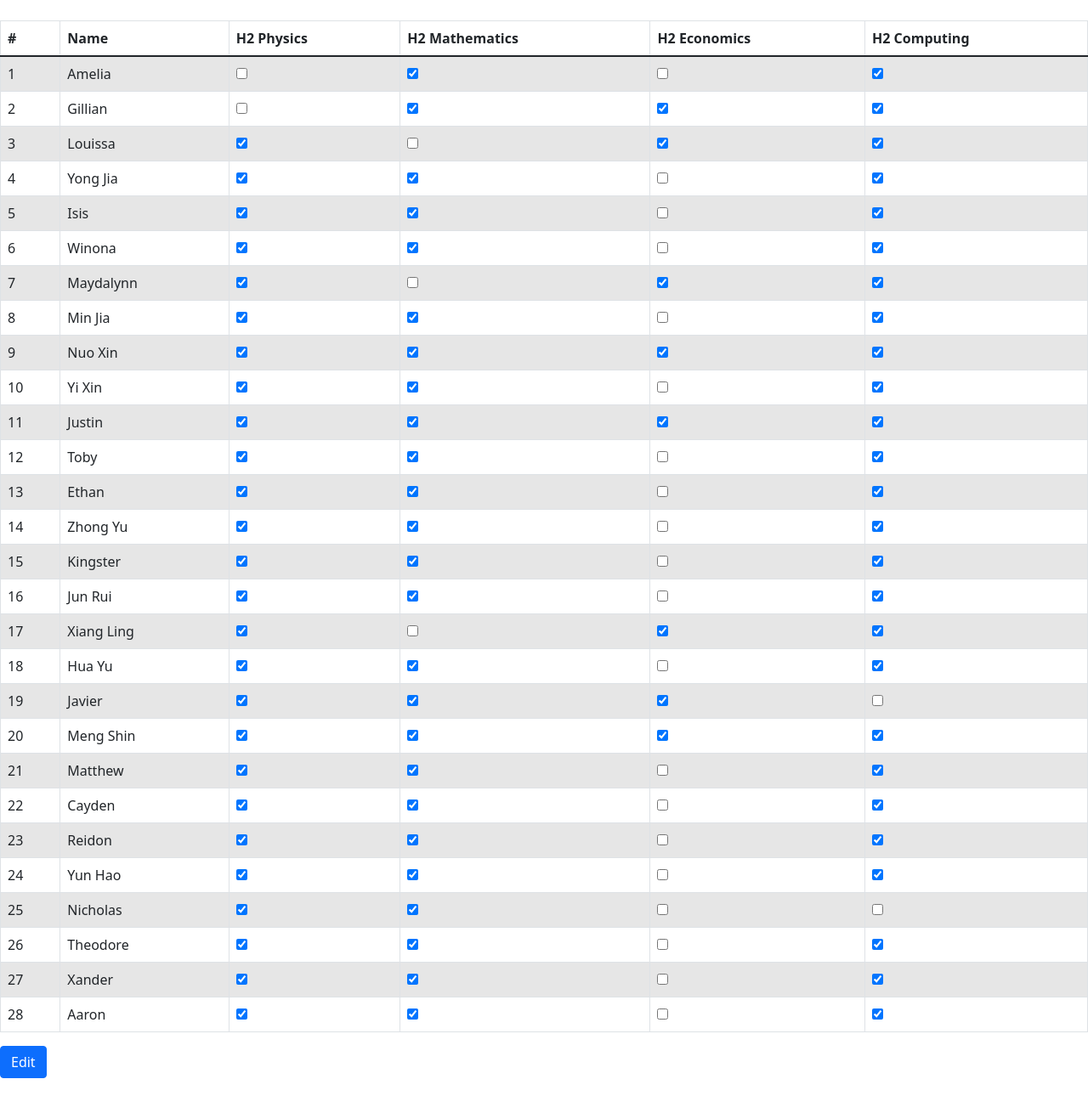
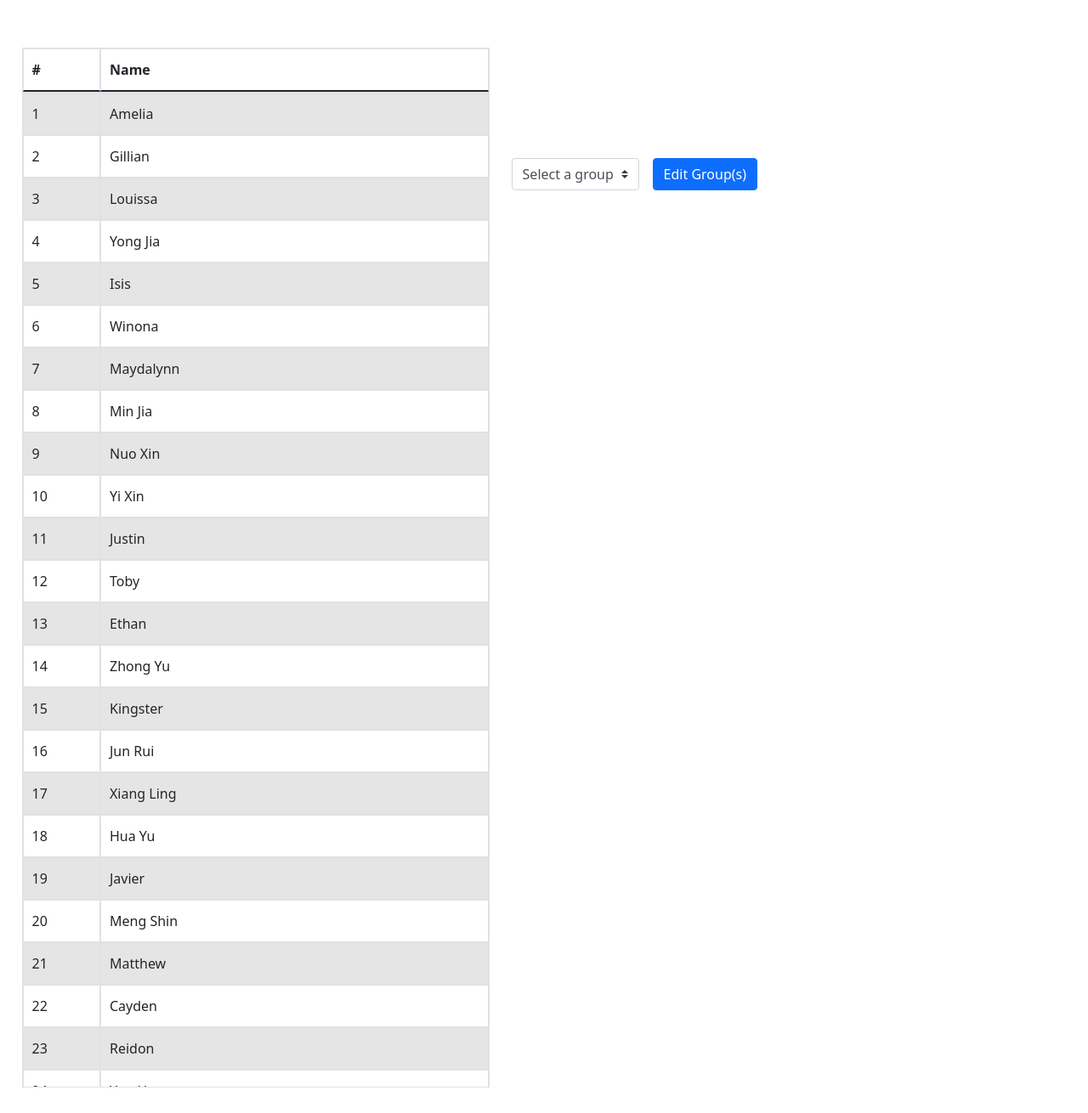
Before and after one commit to LimMengShin/235c33, a Flask app: page /edit in a window 1280 px wide. Shown: the part 56-1366 px from the top of the page at 85% size. Run offline with Flask 3, Linux system fonts and the light colour scheme; data comes from the database, SQL or seed files in the repository; both versions use the stored data as it was after the commit.

Commit message:
Improve edit page.
Make column change dynamically instead of show all at once.

```diff
--- a/Class Site/static/css/style.css
+++ b/Class Site/static/css/style.css
@@ -1,12 +1,5 @@
 body {
     font-family: Arial, Helvetica, sans-serif;
-}
-
-#funds_table {
-    float: left;
-    width: 40vw;
-    margin-left: 2vw;
-    padding-top: 2vh;
 }
 
 .submission {
@@ -20,6 +13,10 @@
 }
 
 #funds_table {
+    float: left;
+    width: 43vw;
+    margin-left: 2vw;
+    padding-top: 2vh;
     table-layout: auto;
     border-collapse: collapse;
     text-align: left;
--- a/Class Site/templates/edit.html
+++ b/Class Site/templates/edit.html
@@ -1,4 +1,8 @@
 {% extends "layout.html" %}
+
+{% block onload %}
+onload="onLoadFunc()"
+{% endblock %}
 
 {% block title %}
 Edit
@@ -6,34 +10,99 @@
 
 {% block body %}
 <form action="/edit" method="post" class="form">
-    <div id="edit_table">
+    <div id="funds_table">
         <table id="fixed_header" class="table-striped table table-bordered">
             <thead>
-                <tr>
+                <tr class="rm_lr">
                     <th>#</th>
                     <th>Name</th>
-                    <th>H2 Physics</th>
-                    <th>H2 Mathematics</th>
-                    <th>H2 Economics</th>
-                    <th>H2 Computing</th>
+                    <th class="h2_physics">H2 Physics</th>
+                    <th class="h2_math">H2 Mathematics</th>
+                    <th class="h2_econs">H2 Economics</th>
+                    <th class="h2_comp">H2 Computing</th>
                 </tr>
             </thead>
             <tbody>
                 {% for name in names %}
-                <tr>
+                <tr class="rm_lr">
                     <td>{{ loop.index }}</td>
                     <td>{{ name }}</td>
-                    <td><input type="checkbox" name="h2_physics" value="{{ loop.index }}" {{ "checked" if loop.index in students_h2_phy }}></td>
-                    <td><input type="checkbox" name="h2_math" value="{{ loop.index }}" {{ "checked" if loop.index in students_h2_math }}></td>
-                    <td><input type="checkbox" name="h2_econs" value="{{ loop.index }}" {{ "checked" if loop.index in students_h2_econs }}></td>
-                    <td><input type="checkbox" name="h2_comp" value="{{ loop.index }}" {{ "checked" if loop.index in students_h2_comp }}></td>
+                    <td class="h2_physics"><input type="checkbox" name="h2_physics" value="{{ loop.index }}" {{ "checked" if loop.index in students_h2_phy }}></td>
+                    <td class="h2_math"><input type="checkbox" name="h2_math" value="{{ loop.index }}" {{ "checked" if loop.index in students_h2_math }}></td>
+                    <td class="h2_econs"><input type="checkbox" name="h2_econs" value="{{ loop.index }}" {{ "checked" if loop.index in students_h2_econs }}></td>
+                    <td class="h2_comp"><input type="checkbox" name="h2_comp" value="{{ loop.index }}" {{ "checked" if loop.index in students_h2_comp }}></td>
                 </tr>
                 {% endfor %}
             </tbody>
         </table>
     </div>
-    <div class="form-group">
-        <input type="submit" value="Edit" class="btn btn-primary">
+    <div class="form-group d-sm-flex submission">
+        <select class="custom-select mr-3" name="select_group" id="select_group" onchange="getGroupOption()">
+            <option selected value="" disabled >Select a group</option>
+            <option value="h2_physics">H2 Physics</option>
+            <option value="h2_math">H2 Math</option>
+            <option value="h2_econs">H2 Econs</option>
+            <option value="h2_comp">H2 Comp</option>
+        </select>
+        <div class="form-group">
+            <input type="submit" value="Edit Group(s)" class="btn btn-primary">
+        </div>
     </div>
+
 </form>
+
+<script type="text/javascript">
+    function onLoadFunc() {
+        var hide_col_a = document.querySelectorAll("#funds_table tbody tr");
+        var hide_col_b = document.querySelectorAll("#funds_table thead tr");
+
+        hide_col_a.forEach(elem => {
+            elem.style.gridTemplateColumns = "0.5fr 2.5fr"
+        });
+
+        hide_col_b.forEach(elem => {
+            elem.style.gridTemplateColumns = "0.5fr 2.5fr"
+        });
+
+        const sbj_list = ["h2_physics", "h2_econs", "h2_math", "h2_comp"];
+        var cols=document.getElementById("select_group").value;
+
+
+        for (var i=0; i<sbj_list.length; i++) {
+            var this_col = document.getElementsByClassName(sbj_list[i]);
+            for(var j=0;j<this_col.length; j++) {
+                this_col[j].style.display="none";
+            }
+        }
+    }
+
+    function getGroupOption() {
+        const sbj_list = ["h2_physics", "h2_econs", "h2_math", "h2_comp"];
+        var cols=document.getElementById("select_group").value;
+
+        var hide_col_a = document.querySelectorAll("#funds_table tbody tr");
+        var hide_col_b = document.querySelectorAll("#funds_table thead tr");
+
+        hide_col_a.forEach(elem => {
+            elem.style.gridTemplateColumns = "0.5fr 2.5fr 1fr"
+        });
+
+        hide_col_b.forEach(elem => {
+            elem.style.gridTemplateColumns = "0.5fr 2.5fr 1fr"
+        });
+
+        for (var i=0; i<sbj_list.length; i++) {
+            var this_col = document.getElementsByClassName(sbj_list[i]);
+            if (sbj_list[i] != cols) {
+                for(var j=0;j<this_col.length; j++) {
+                    this_col[j].style.display="none";
+                }
+            } else {
+                for(var j=0;j<this_col.length; j++) {
+                    this_col[j].style.display="table-cell";
+                }
+            }
+        }
+    }
+    </script>
 {% endblock %}
```
Also changed, not shown: Class Site/class_funds.db, Class Site/logs.db.
